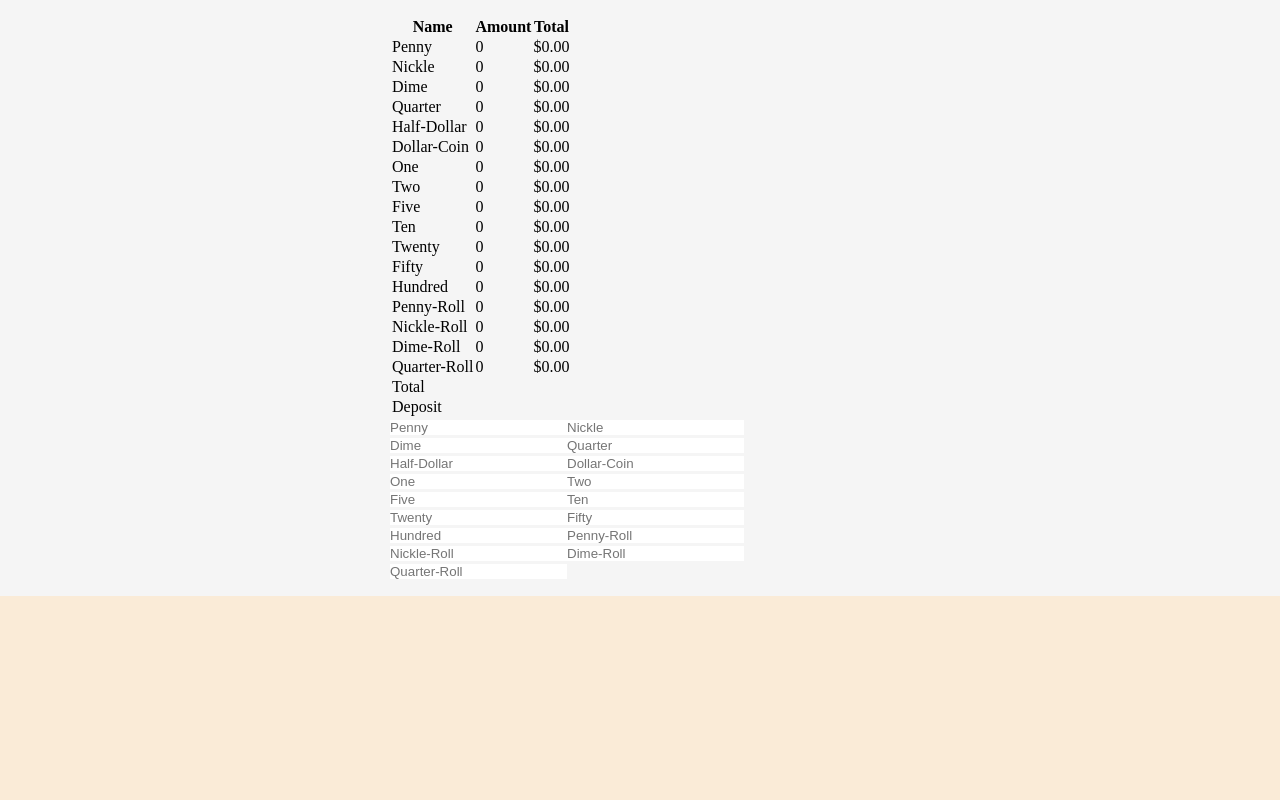
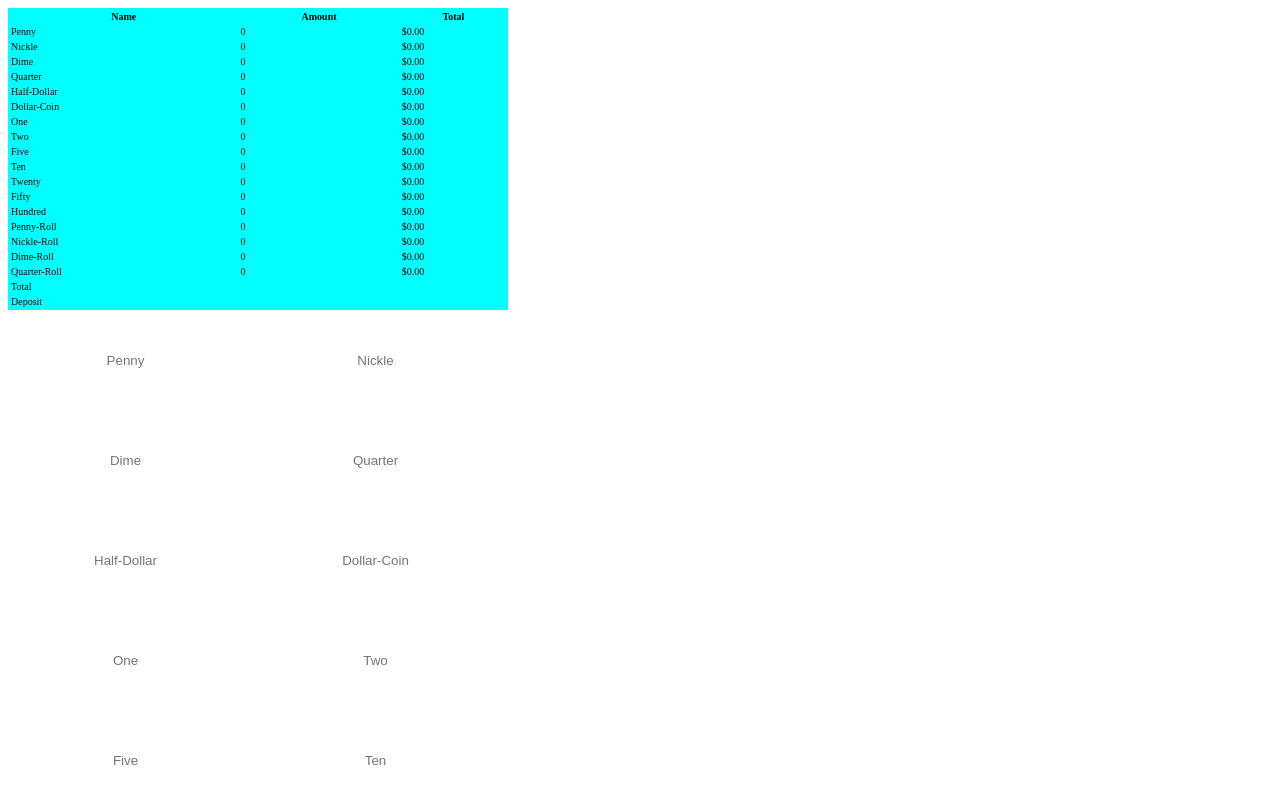
Before and after one commit to espinojosege/tillCounter, a plain HTML site: page index.html in a window 1280 px wide. Shown: the top 800 px of the page. Drawn offline with Linux system fonts and the light colour scheme.

Commit message:
first update

```diff
--- a/index.css
+++ b/index.css
@@ -1,25 +1,32 @@
 * {
   box-sizing: border-box;
-  padding: 0;
-  margin: 0;
 }
 
 html {
-  /*font-size: 10px;*/
-  background-color: antiquewhite;
+  font-size: 10px;
 }
 
-body {
-  margin: 0 auto;
-  background-color: whitesmoke;
-  padding: 1rem;
+#inputs {
+  display: grid;
+  grid-template-columns: 1fr;
 }
 
 div {
-  width: 500px;
-  margin: 0 auto;
+  min-width: 320px;
+  max-width: 500px;
+  background-color: aqua;
+}
+
+table {
+  width: 100%;
 }
 
 input {
+  text-align: center;
+  width: 50%;
+  outline: 0;
+  padding: 0;
+  margin: 0;
   border: 0;
+  height: 10rem;
 }
```
